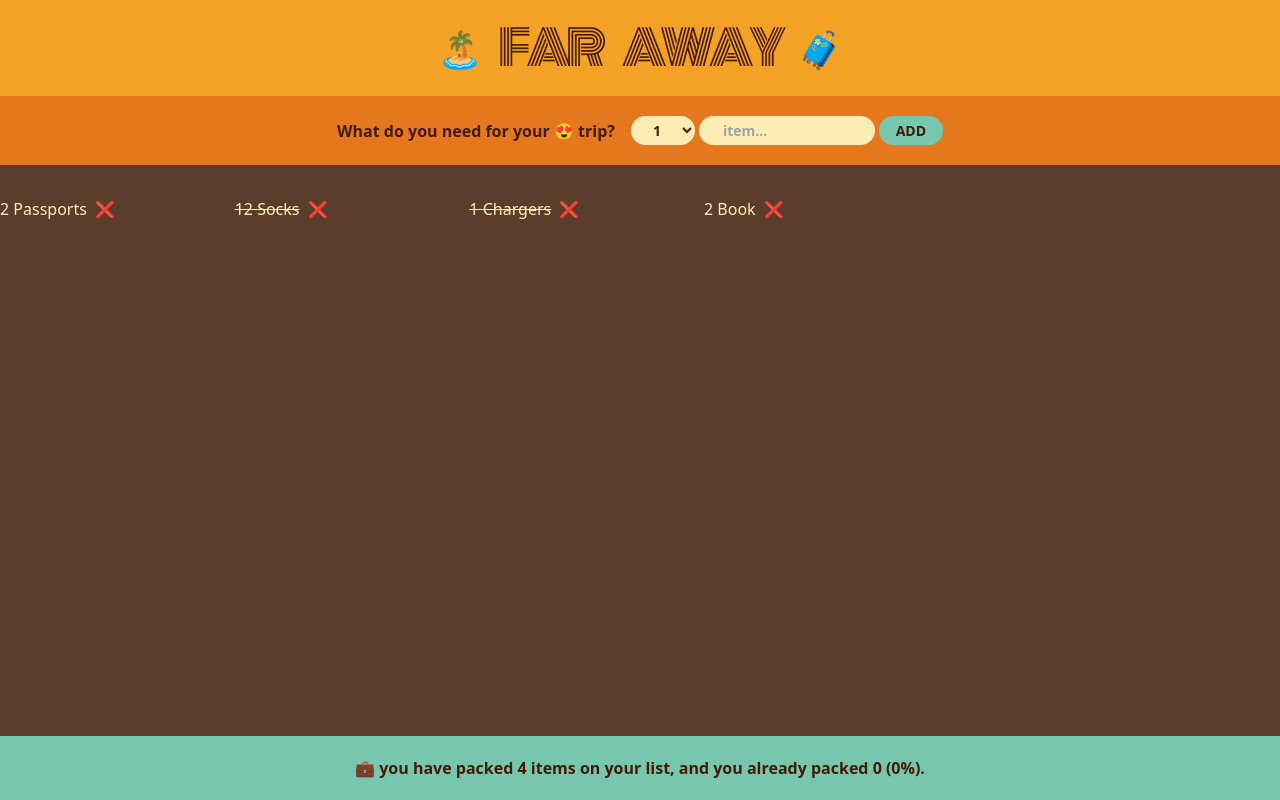
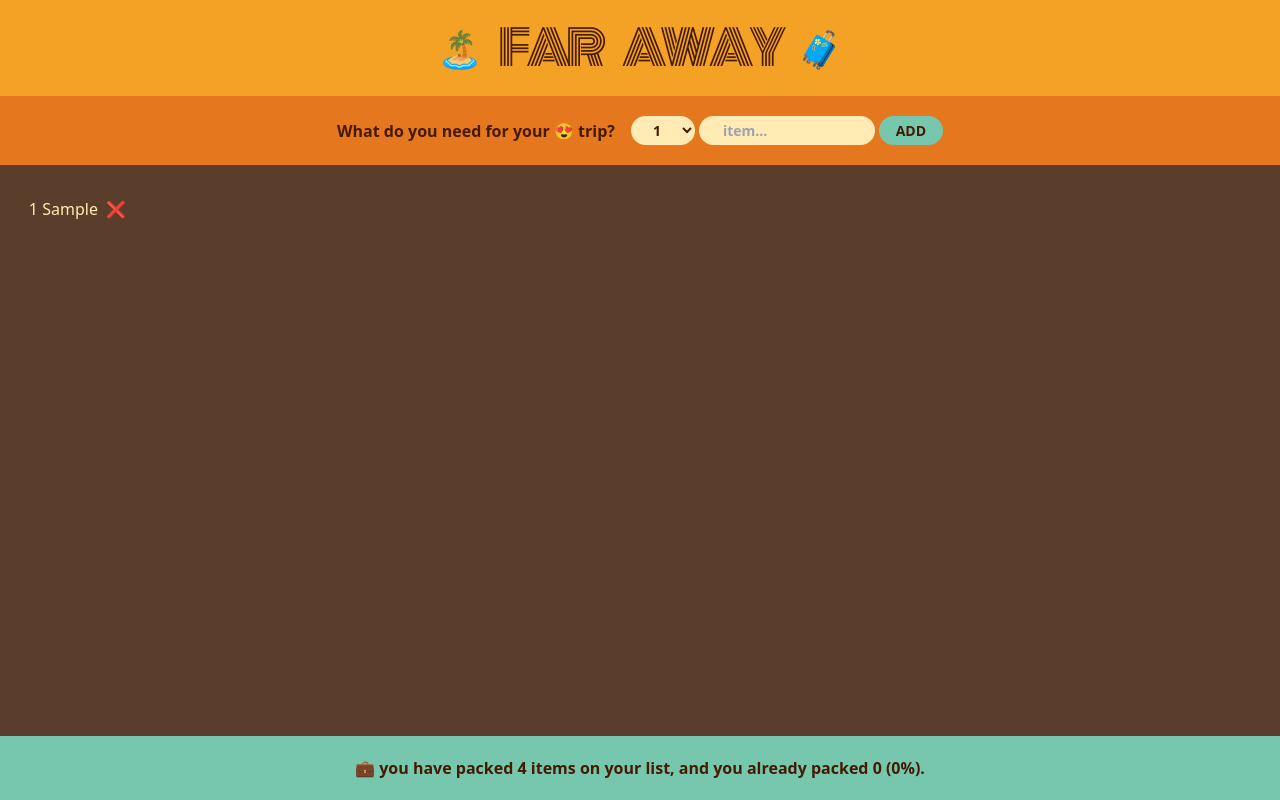
Before and after one commit to m-honarzade/Far-Away-Mini-App, a React (Vite) app: page / in a window 1280 px wide. Both pictures are taken after typing "Sample" into the empty fields and a click on the button "ADD". Built offline with nearby package versions, Linux system fonts and the light colour scheme.

Commit message:
adding add and delete functionality to buttons

```diff
--- a/src/App.jsx
+++ b/src/App.jsx
@@ -1,14 +1,30 @@
+import { useState } from "react";
 import Form from "./components/Form";
 import Footer from "./layout/Footer";
 import Header from "./layout/Header";
 import PackingList from "./layout/PackingList";
 
+// const Items = [
+//   { id: 1, description: "Passports", quantity: 2, packed: false },
+//   { id: 2, description: "Socks", quantity: 12, packed: true },
+//   { id: 3, description: "Chargers", quantity: 1, packed: true },
+//   { id: 4, description: "Book", quantity: 2, packed: false },
+// ];
+
 function App() {
+  const [items, setItems] = useState([]);
+  const addItemHandler = (item) => {
+    setItems((items) => [...items, item]);
+  };
+  const deleteItemHandler = (id) => {
+    setItems(items.filter((item) => item.id !== id));
+  };
+  console.log(items);
   return (
     <div className=" bg-[#5a3e2b] flex flex-col min-h-screen ">
       <Header />
-      <Form />
-      <PackingList />
+      <Form onAddItem={addItemHandler} />
+      <PackingList items={items} onDeleteItem={deleteItemHandler} />
       <Footer />
     </div>
   );
--- a/src/components/Form.jsx
+++ b/src/components/Form.jsx
@@ -1,6 +1,6 @@
 import { useState } from "react";
 
-const Form = () => {
+const Form = ({ onAddItem }) => {
   const [itemDescription, setItemDescription] = useState("");
   const [itemNum, setItemNum] = useState(1);
   const submitHandler = (e) => {
@@ -12,7 +12,7 @@
       quantity: itemNum,
       packed: false,
     };
-    console.log(newItem);
+    onAddItem(newItem);
     setItemDescription("");
     setItemNum(1);
   };
--- a/src/components/PackItems.jsx
+++ b/src/components/PackItems.jsx
@@ -1,4 +1,4 @@
-const PackItems = ({ item }) => {
+const PackItems = ({ item, onDeleteItem }) => {
   return (
     <li className="flex flex-row gap-x-2 px-4 md:px-0 ">
       <span
@@ -9,7 +9,7 @@
         {item.quantity} {item.description}
       </span>
 
-      <button>❌</button>
+      <button onClick={() => onDeleteItem(item.id)}>❌</button>
     </li>
   );
 };
--- a/src/layout/PackingList.jsx
+++ b/src/layout/PackingList.jsx
@@ -1,17 +1,11 @@
 import PackItems from "../components/PackItems";
 
-const initialItems = [
-  { id: 1, description: "Passports", quantity: 2, packed: false },
-  { id: 2, description: "Socks", quantity: 12, packed: true },
-  { id: 3, description: "Chargers", quantity: 1, packed: true },
-  { id: 4, description: "Book", quantity: 2, packed: false },
-];
-const PackingList = () => {
+const PackingList = ({ items, onDeleteItem }) => {
   return (
     <div className=" text-[#ffebb3] flex justify-center h-8">
       <ul className=" py-8 grid grid-cols-3 gap-x-8 gap-y-4 md:gap-x-32 md:grid-cols-4 lg:grid-cols-5 xl:grid-cols-6">
-        {initialItems.map((item) => (
-          <PackItems key={item.id} item={item} />
+        {items.map((item) => (
+          <PackItems key={item.id} item={item} onDeleteItem={onDeleteItem} />
         ))}
       </ul>
     </div>
```
